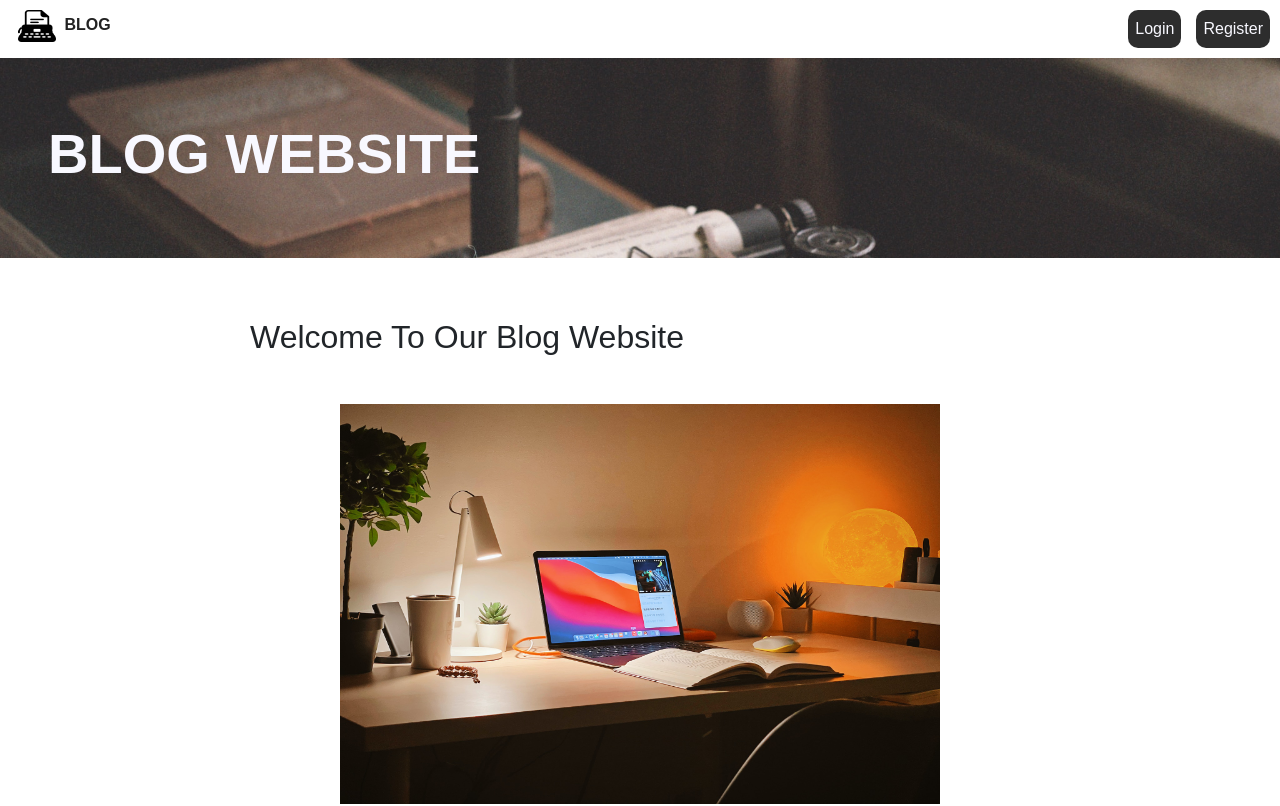
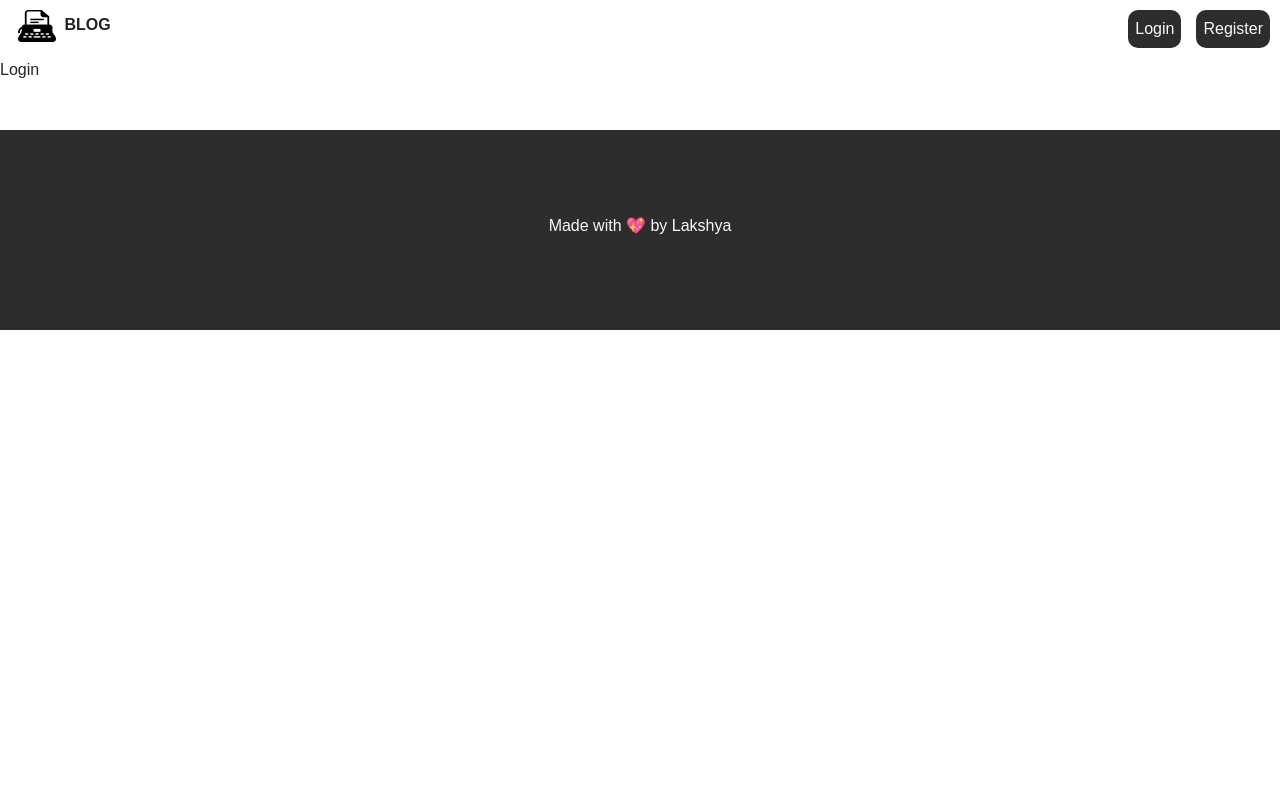
Before and after one commit to Lakshya06/blog-app, a React (Create React App) app in the folder client/: page /login in a window 1280 px wide. Shown: the top 806 px of the page. Built offline with nearby package versions, Linux system fonts and the light colour scheme; a web font is replaced by a local one.

Commit message:
Added Routes

```diff
--- a/client/src/App.js
+++ b/client/src/App.js
@@ -1,27 +1,26 @@
 import React from "react"
 
-import Header from "./Components/Header"
-import Post from "./Components/Post";
-import Footer from "./Components/Footer"
-import {Carousel, Container} from "react-bootstrap";
+import HomePage from "./Components/HomePage";
+import  {Route, Routes} from "react-router-dom"
+import Layout from "./Layout";
+import LoginPage from "./Components/LoginPage";
 
 function App(){
 
   return (
-    <>
-      <Header />
-      {/* <h1>jh</h1> */}
-      <Container className="carousel px-5" fluid="xs">
-        {/* <img src={require("./images/carousel1.jpg")} alt="title"></img> */}
-        <h1>BLOG WEBSITE</h1>
-      </Container>
-      <main>
-        <h2 className="mb-5">Welcome To Our Blog Website</h2>
-      <Post />
-      <Post />
-      </main>
-      <Footer />
-    </>
+    <Routes>
+      <Route path="/" element={<Layout />}>
+
+      <Route index element={
+        <HomePage />
+      } />
+      <Route path='/login' element={
+        <LoginPage />
+      }
+      />
+
+      </Route>
+    </Routes>
   )
 }
 
--- a/client/src/Components/Header.jsx
+++ b/client/src/Components/Header.jsx
@@ -1,12 +1,13 @@
 import React from "react";
+import { Link } from "react-router-dom";
 
 function Header(){
     return (
         <header className="">
-            <a href="#" className="logo"><img src={require("../images/logo.png")} alt="logo" className="mx-2"/>BLOG</a>
+            <Link to="/" className="logo"><img src={require("../images/logo.png")} alt="logo" className="mx-2"/>BLOG</Link>
             <nav>
-                <a href="#">Login</a>
-                <a href="#">Register</a>
+                <Link to="/login">Login</Link>
+                <Link to="/register">Register</Link>
             </nav>
             {/* <h1>hji</h1> */}
         </header>
--- /dev/null
+++ b/client/src/Components/HomePage.jsx
@@ -0,0 +1,21 @@
+import React from "react";
+
+import Post from  "./Post";
+import {Container} from "react-bootstrap";
+
+function HomePage(){
+    return (
+        <>
+        <Container className="carousel px-5" fluid="xs">
+          <h1>BLOG WEBSITE</h1>
+        </Container>
+        <main>
+          <h2 className="mb-5">Welcome To Our Blog Website</h2>
+        <Post />
+        <Post />
+        </main>
+      </>
+    )
+}
+
+export default HomePage;
--- /dev/null
+++ b/client/src/Components/LoginPage.jsx
@@ -0,0 +1,11 @@
+import React from "react";
+
+function LoginPage(){
+    return (
+        <>
+            <div>Login</div>
+        </>
+    );
+}
+
+export default LoginPage;
--- /dev/null
+++ b/client/src/Layout.js
@@ -0,0 +1,16 @@
+import React from "react";
+import { Outlet } from "react-router-dom";
+import Header from "./Components/Header";
+import Footer from "./Components/Footer";
+
+function Layout(){
+    return (
+        <>
+            <Header />
+            <Outlet />
+            <Footer />
+        </>
+    )
+}
+
+export default Layout;
--- a/client/src/index.js
+++ b/client/src/index.js
@@ -2,8 +2,13 @@ import React from "react";
 import ReactDOM from "react-dom/client";
 
 import App from "./App";
+import { BrowserRouter } from "react-router-dom";
 import './style.css';
 import 'bootstrap/dist/css/bootstrap.min.css';
 
 const root = ReactDOM.createRoot(document.getElementById("root"));
-root.render(<App />);
+root.render(
+    <BrowserRouter>
+        <App />
+    </BrowserRouter>
+);
```
